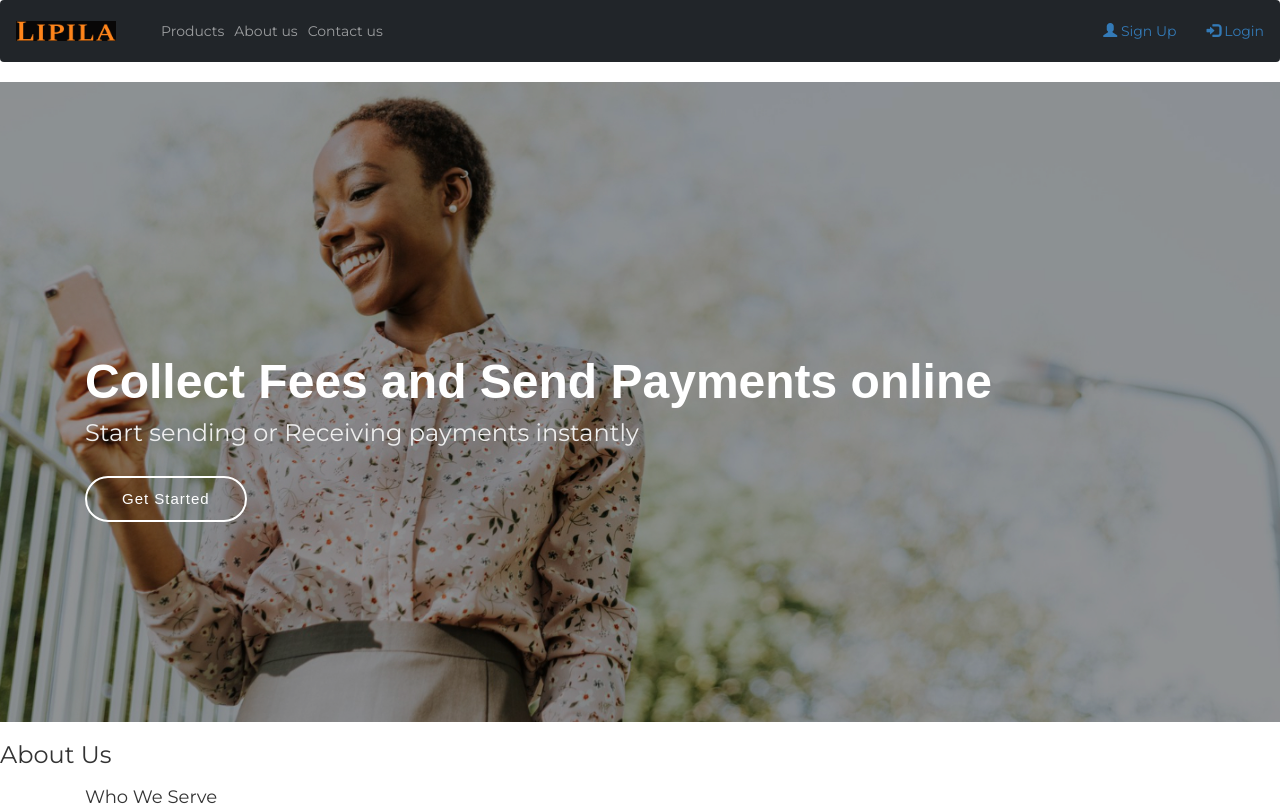
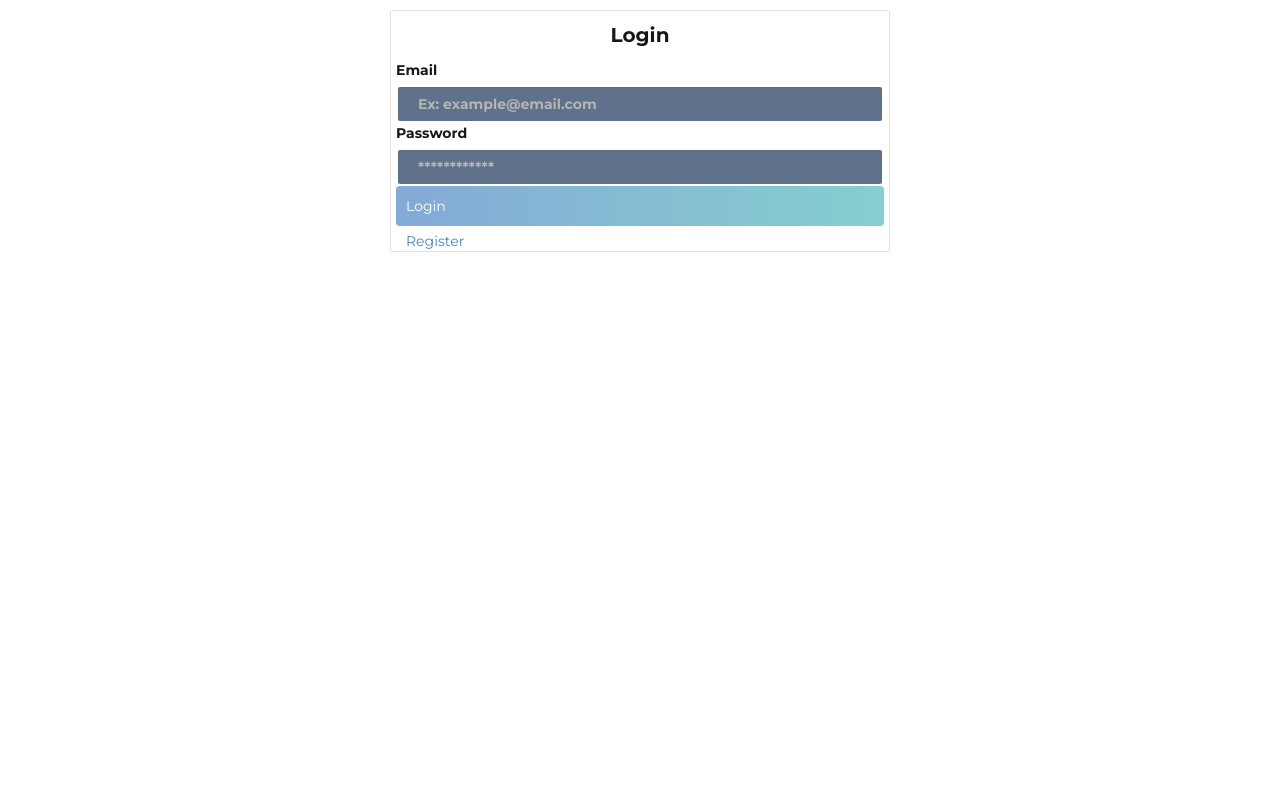
Before and after one commit to Lipila-tech/lipila-fullstack, a React (Create React App) app: page / in a window 1280 px wide. Shown: the top 806 px of the page. Built offline with nearby package versions, Linux system fonts and the light colour scheme.

Commit message:
implement local state token authentication

```diff
--- a/package.json
+++ b/package.json
@@ -41,6 +41,8 @@
     ]
   },
   "devDependencies": {
+    "cors": "^2.8.5",
+    "express": "^4.18.2",
     "gh-pages": "^6.1.1",
     "react-router-dom": "^6.18.0"
   }
--- a/src/App.js
+++ b/src/App.js
@@ -1,8 +1,8 @@
 import { BrowserRouter, Routes, Route } from "react-router-dom";
-
+import React from "react";
 import Layout from "./components/Layout/Layout";
 import HomePage from "./components/HomePage";
-import LoginForm from "./components/Auth/Login";
+import Login from "./components/Auth/Login";
 import RegistrationForm from "./components/Auth/Register";
 
 import AboutPage from "./components/About/AboutPage"
@@ -15,22 +15,26 @@ import Preferences from "./components/Preferences/Preferences";
 
 
 function App() {
+  const [token, setToken] = React.useState();
+  if (!token) {
+    return <Login setToken={setToken} />
+  }
   return (
     <BrowserRouter>
-    <Routes>
-      <Route path="/" element={<Layout/>}>
-        <Route index element={<HomePage/>} />
-        <Route path="/send-money" element={<ParentComponent/>} />
-        <Route path="/about" element={<AboutPage/>} />
-        <Route path="/contact" element={<ContactPage/>} />
-        <Route path="/login" element={<LoginForm/>} />
-        <Route path="/register" element={<RegistrationForm/>} />
-        <Route path="/products" element={<Products/>} />
-        <Route path="/dashboard" element={<Dashboard/>} />
-        <Route path="/preferences" element={<Preferences/>} />
-      </Route>
-    </Routes>
-  </BrowserRouter>
+      <Routes>
+        <Route path="/" element={<Layout />}>
+          <Route index element={<HomePage />} />
+          <Route path="/send-money" element={<ParentComponent />} />
+          <Route path="/about" element={<AboutPage />} />
+          <Route path="/contact" element={<ContactPage />} />
+          <Route path="/login" element={<Login />} />
+          <Route path="/register" element={<RegistrationForm />} />
+          <Route path="/products" element={<Products />} />
+          <Route path="/dashboard" element={<Dashboard />} />
+          <Route path="/preferences" element={<Preferences />} />
+        </Route>
+      </Routes>
+    </BrowserRouter>
   );
 }
 export default App;
--- a/src/components/Auth/Login.js
+++ b/src/components/Auth/Login.js
@@ -1,28 +1,43 @@
 import React from 'react';
 import { Form, Input, Button } from 'antd';
 import { Link } from 'react-router-dom';
+import PropTypes from 'prop-types';
 
-const LoginForm = () => {
+
+async function loginUser(credentials) {
+    return fetch('http://localhost:8000/login', {
+        method: 'POST',
+        headers: {
+            'Content-Type': 'application/json'
+        },
+        body: JSON.stringify(credentials)
+    })
+        .then(data => data.json())
+}
+
+
+const Login = ({ setToken }) => {
     const [email, setEmail] = React.useState('');
     const [password, setPassword] = React.useState('');
 
-    const handleSubmit = (event) => {
-        event.preventDefault();
-
-        const data = {
+    const handleSubmit = async e => {
+        e.preventDefault();
+        const token = await loginUser({
             email,
-            password,
-        };
-        // Send data to your server or perform other actions here
-    };
+            password
+        });
+        setToken(token);
+    }
 
     return (
         <div className="container p-3">
             <div className='card px-4'>
                 <p className='h8 py-3'>Login</p>
                 <div className='row gx-3'>
+                    <form onSubmit={handleSubmit}>
                         <div className='col-12'>
                             <div className="d-flex flex-column">
+
                                 <label htmlFor="email">Email</label>
                                 <input
                                     type="email"
@@ -48,16 +63,21 @@ const LoginForm = () => {
                                 />
                             </div>
                         </div>
-                </div><br />
                         <div>
                             <div className='col-12'>
                                 <button type="submit" className="btn btn-primary mb-2">Login</button>
                             </div>
                         </div>
-                <Link to="/register">Register</Link>
+                    </form>
                 </div>
+                <a href="/register">Register</a>
             </div>
+        </div >
     );
 };
 
-export default LoginForm;
+Login.propTypes = {
+    setToken: PropTypes.func.isRequired
+}
+
+export default Login;
```
Also changed, not shown: server.js (added, +13 -0 lines), 1 other file (tests, documents, lock files or other folders). Lines whose indentation alone changed are shown as unchanged.
